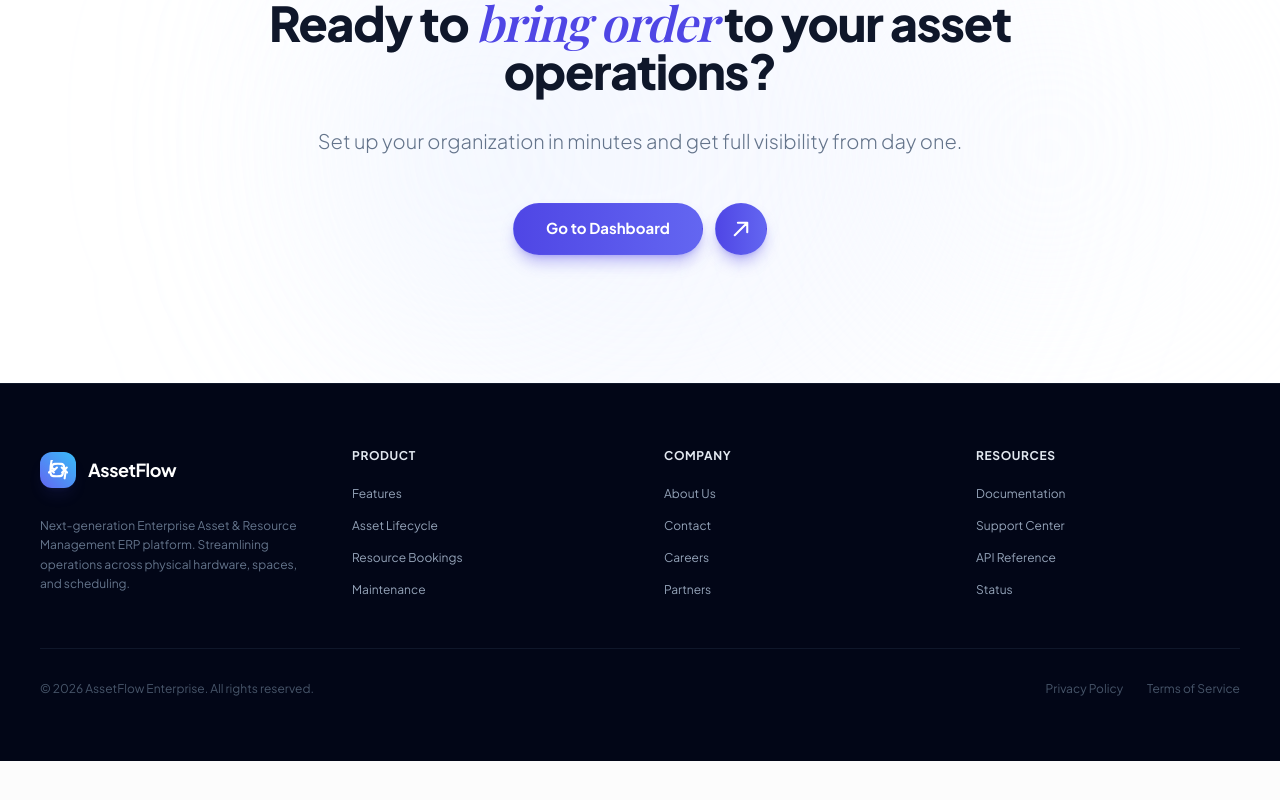
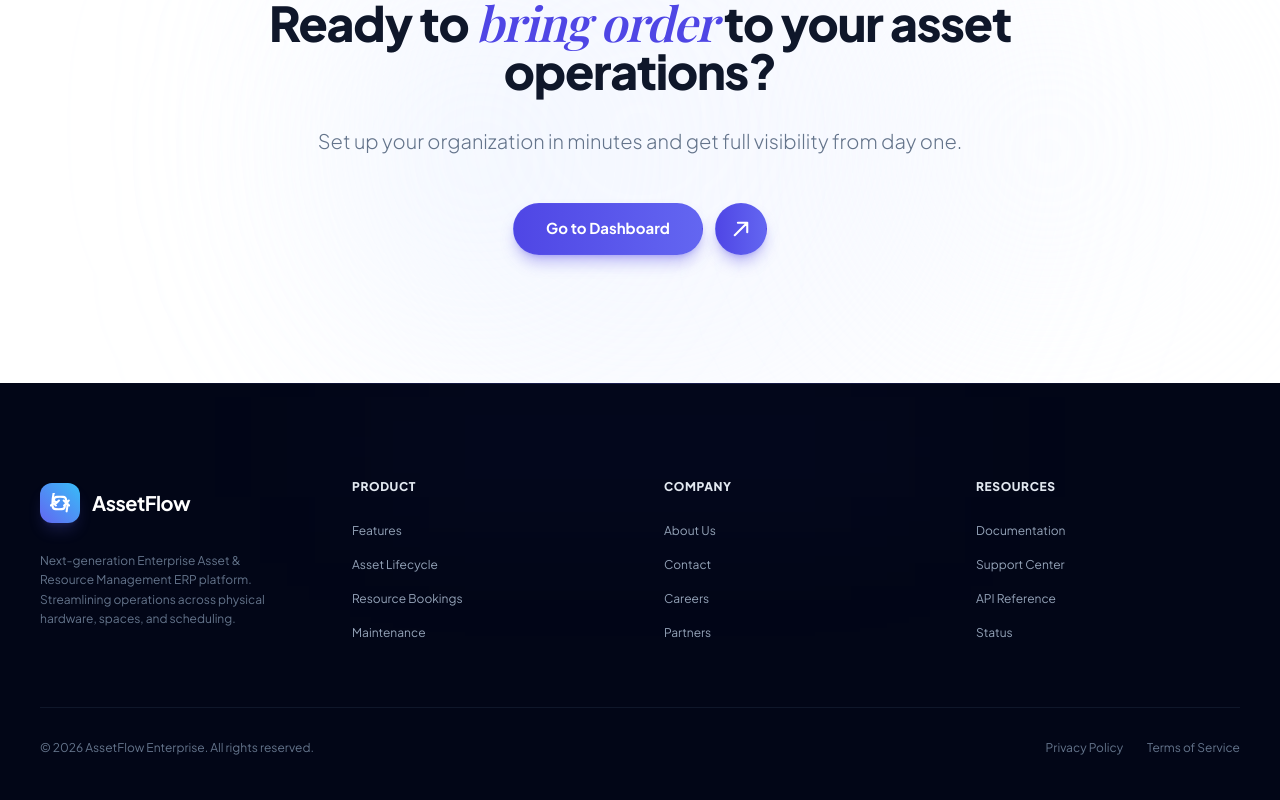
Before and after one commit to Sarthakpatil23/Odoo-Hackathon, a React (Vite) app in the folder client/: page / in a window 1280 px wide. Shown: the part 6123-6923 px from the top of the page. Before the commit the page ends 6884 px from the top, so only its background shows below. Built offline with nearby package versions, Linux system fonts and the light colour scheme; no server answers; a web font is replaced by a local one.

Commit message:
refactor: redesign Footer component with improved layout, animations, and styling

```diff
--- a/client/src/components/Footer.jsx
+++ b/client/src/components/Footer.jsx
@@ -1,70 +1,106 @@
+import { useEffect, useRef } from 'react';
+
 /**
- * Footer Component
+ * Footer Component - Redesigned
  *
- * Renders a clean deep navy footer containing company info,
- * product navigation anchors, resources, and copyright notice.
+ * Spacing: Generous padding (py-24)
+ * Color: Deep Navy solid (bg-slate-950) matching the landing page end section.
+ * Design: High-fidelity border-t transition gradient divider, subtle top background glow,
+ *         and high-contrast links with smooth transitions.
+ * Animations: Scroll-reveal using IntersectionObserver.
  */
 export default function Footer({ onLogoClick = () => {} }) {
+  const containerRef = useRef(null);
+
+  useEffect(() => {
+    const observer = new IntersectionObserver(
+      (entries) => {
+        entries.forEach((entry) => {
+          if (entry.isIntersecting) {
+            entry.target.classList.add('visible');
+          }
+        });
+      },
+      { threshold: 0.1, rootMargin: '0px 0px -50px 0px' }
+    );
+
+    const element = containerRef.current?.querySelector('.reveal-el');
+    if (element) observer.observe(element);
+
+    return () => {
+      if (element) observer.unobserve(element);
+    };
+  }, []);
+
   return (
-    <footer className="bg-slate-950 border-t border-slate-900 py-16 text-slate-400 text-sm">
-      <div className="max-w-7xl mx-auto px-6 md:px-10">
-        <div className="grid grid-cols-1 md:grid-cols-4 gap-12 mb-12">
+    <footer
+      ref={containerRef}
+      className="bg-slate-950 text-slate-400 text-sm relative overflow-hidden py-24 border-none"
+    >
+      {/* Premium top separator gradient line */}
+      <div className="absolute inset-x-0 top-0 h-px bg-gradient-to-r from-transparent via-indigo-500/25 to-transparent pointer-events-none" />
+
+      {/* Soft atmospheric ambient glow */}
+      <div className="absolute top-0 left-1/2 -translate-x-1/2 w-[600px] h-32 bg-indigo-500/[0.04] blur-[80px] pointer-events-none" />
+
+      <div className="max-w-7xl mx-auto px-6 md:px-10 relative z-10 reveal-el reveal">
+        <div className="grid grid-cols-1 md:grid-cols-4 gap-12 mb-16">
 
           {/* Logo and Brand Info */}
           <div className="md:col-span-1 flex flex-col items-start gap-4">
             <button
               onClick={onLogoClick}
-              className="flex items-center gap-3 group focus:outline-none focus:ring-2 focus:ring-sky-400 focus:ring-offset-2 focus:ring-offset-slate-950 rounded-xl px-2 py-1 -ml-2"
+              className="flex items-center gap-3 group focus:outline-none focus:ring-2 focus:ring-sky-400/80 focus:ring-offset-2 focus:ring-offset-slate-950 rounded-xl px-2 py-1 -ml-2 transition-all duration-300"
             >
-              <div className="w-9 h-9 rounded-xl bg-gradient-to-tr from-indigo-500 to-sky-400 flex items-center justify-center shadow-lg shadow-indigo-500/10">
+              <div className="w-10 h-10 rounded-xl bg-gradient-to-tr from-indigo-500 to-sky-400 flex items-center justify-center shadow-lg shadow-indigo-500/20 group-hover:scale-105 transition-transform duration-300">
                 <svg className="w-5 h-5 text-white" fill="none" stroke="currentColor" strokeWidth="2.5" viewBox="0 0 24 24">
                   <path strokeLinecap="round" strokeLinejoin="round" d="M19.5 12c0-1.232-.046-2.453-.138-3.662a4.006 4.006 0 00-3.7-3.7 48.656 48.656 0 00-7.324 0 4.006 4.006 0 00-3.7 3.7c-.017.22-.032.441-.046.662M19.5 12l3-3m-3 3l-3-3M3 12a48.29 48.29 0 011.038-10m0 0a4.006 4.006 0 013.7-3.7m-.038 13.7l-3-3m3 3l3-3M21 12a48.29 48.29 0 01-1.038 10M19.962 12l3 3m-3-3l-3 3M3 12c0 1.232.046 2.453.138 3.662a4.006 4.006 0 003.7 3.7 48.656 48.656 0 007.324 0 4.006 4.006 0 003.7-3.7c.017-.22.032-.441.046-.662M4.038 12L1.038 15m3-3l3 3" />
                 </svg>
               </div>
-              <span className="text-lg font-bold tracking-tight text-white group-hover:text-sky-300 transition-colors">
+              <span className="text-xl font-bold tracking-tight text-white group-hover:text-sky-300 transition-colors duration-300">
                 AssetFlow
               </span>
             </button>
-            <p className="text-xs text-slate-500 leading-relaxed mt-2">
+            <p className="text-xs text-slate-500 leading-relaxed mt-2 pr-4">
               Next-generation Enterprise Asset & Resource Management ERP platform. Streamlining operations across physical hardware, spaces, and scheduling.
             </p>
           </div>
 
           {/* Column 1: Product (scroll anchors) */}
-          <div className="flex flex-col gap-3">
-            <h4 className="font-bold text-slate-200 tracking-wider text-xs uppercase mb-2">Product</h4>
-            <a href="#features" className="hover:text-white transition-colors text-xs py-0.5">Features</a>
-            <a href="#asset-lifecycle" className="hover:text-white transition-colors text-xs py-0.5">Asset Lifecycle</a>
-            <a href="#resource-bookings" className="hover:text-white transition-colors text-xs py-0.5">Resource Bookings</a>
-            <a href="#maintenance" className="hover:text-white transition-colors text-xs py-0.5">Maintenance</a>
+          <div className="flex flex-col gap-3.5">
+            <h4 className="font-extrabold text-slate-200 tracking-wider text-xs uppercase mb-3">Product</h4>
+            <a href="#features" className="hover:text-white transition-colors text-xs py-0.5 w-fit">Features</a>
+            <a href="#asset-lifecycle" className="hover:text-white transition-colors text-xs py-0.5 w-fit">Asset Lifecycle</a>
+            <a href="#resource-bookings" className="hover:text-white transition-colors text-xs py-0.5 w-fit">Resource Bookings</a>
+            <a href="#maintenance" className="hover:text-white transition-colors text-xs py-0.5 w-fit">Maintenance</a>
           </div>
 
           {/* Column 2: Company */}
-          <div className="flex flex-col gap-3">
-            <h4 className="font-bold text-slate-200 tracking-wider text-xs uppercase mb-2">Company</h4>
-            <a href="#" className="hover:text-white transition-colors text-xs py-0.5">About Us</a>
-            <a href="#" className="hover:text-white transition-colors text-xs py-0.5">Contact</a>
-            <a href="#" className="hover:text-white transition-colors text-xs py-0.5">Careers</a>
-            <a href="#" className="hover:text-white transition-colors text-xs py-0.5">Partners</a>
+          <div className="flex flex-col gap-3.5">
+            <h4 className="font-extrabold text-slate-200 tracking-wider text-xs uppercase mb-3">Company</h4>
+            <a href="#" className="hover:text-white transition-colors text-xs py-0.5 w-fit">About Us</a>
+            <a href="#" className="hover:text-white transition-colors text-xs py-0.5 w-fit">Contact</a>
+            <a href="#" className="hover:text-white transition-colors text-xs py-0.5 w-fit">Careers</a>
+            <a href="#" className="hover:text-white transition-colors text-xs py-0.5 w-fit">Partners</a>
           </div>
 
           {/* Column 3: Resources */}
-          <div className="flex flex-col gap-3">
-            <h4 className="font-bold text-slate-200 tracking-wider text-xs uppercase mb-2">Resources</h4>
-            <a href="#" className="hover:text-white transition-colors text-xs py-0.5">Documentation</a>
-            <a href="#" className="hover:text-white transition-colors text-xs py-0.5">Support Center</a>
-            <a href="#" className="hover:text-white transition-colors text-xs py-0.5">API Reference</a>
-            <a href="#" className="hover:text-white transition-colors text-xs py-0.5">Status</a>
+          <div className="flex flex-col gap-3.5">
+            <h4 className="font-extrabold text-slate-200 tracking-wider text-xs uppercase mb-3">Resources</h4>
+            <a href="#" className="hover:text-white transition-colors text-xs py-0.5 w-fit">Documentation</a>
+            <a href="#" className="hover:text-white transition-colors text-xs py-0.5 w-fit">Support Center</a>
+            <a href="#" className="hover:text-white transition-colors text-xs py-0.5 w-fit">API Reference</a>
+            <a href="#" className="hover:text-white transition-colors text-xs py-0.5 w-fit">Status</a>
           </div>
 
         </div>
 
         {/* Divider and Copyright */}
-        <div className="pt-8 border-t border-slate-900 flex flex-col sm:flex-row items-center justify-between gap-4 text-xs text-slate-600">
+        <div className="pt-8 border-t border-slate-900 flex flex-col sm:flex-row items-center justify-between gap-6 text-xs text-slate-500">
           <p>© 2026 AssetFlow Enterprise. All rights reserved.</p>
           <div className="flex gap-6">
-            <a href="#" className="hover:text-slate-500">Privacy Policy</a>
-            <a href="#" className="hover:text-slate-500">Terms of Service</a>
+            <a href="#" className="hover:text-slate-400 transition-colors">Privacy Policy</a>
+            <a href="#" className="hover:text-slate-400 transition-colors">Terms of Service</a>
           </div>
         </div>
       </div>
```
